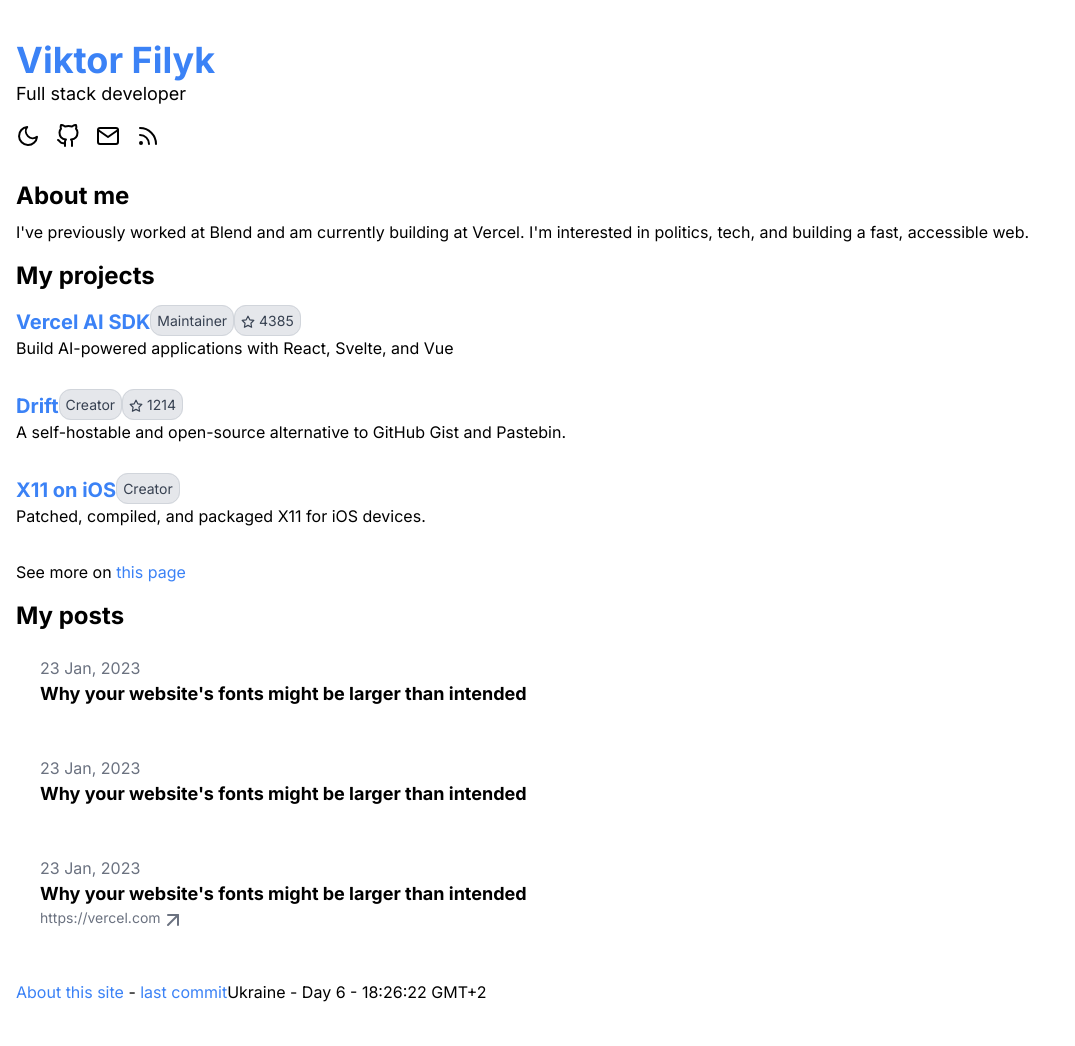
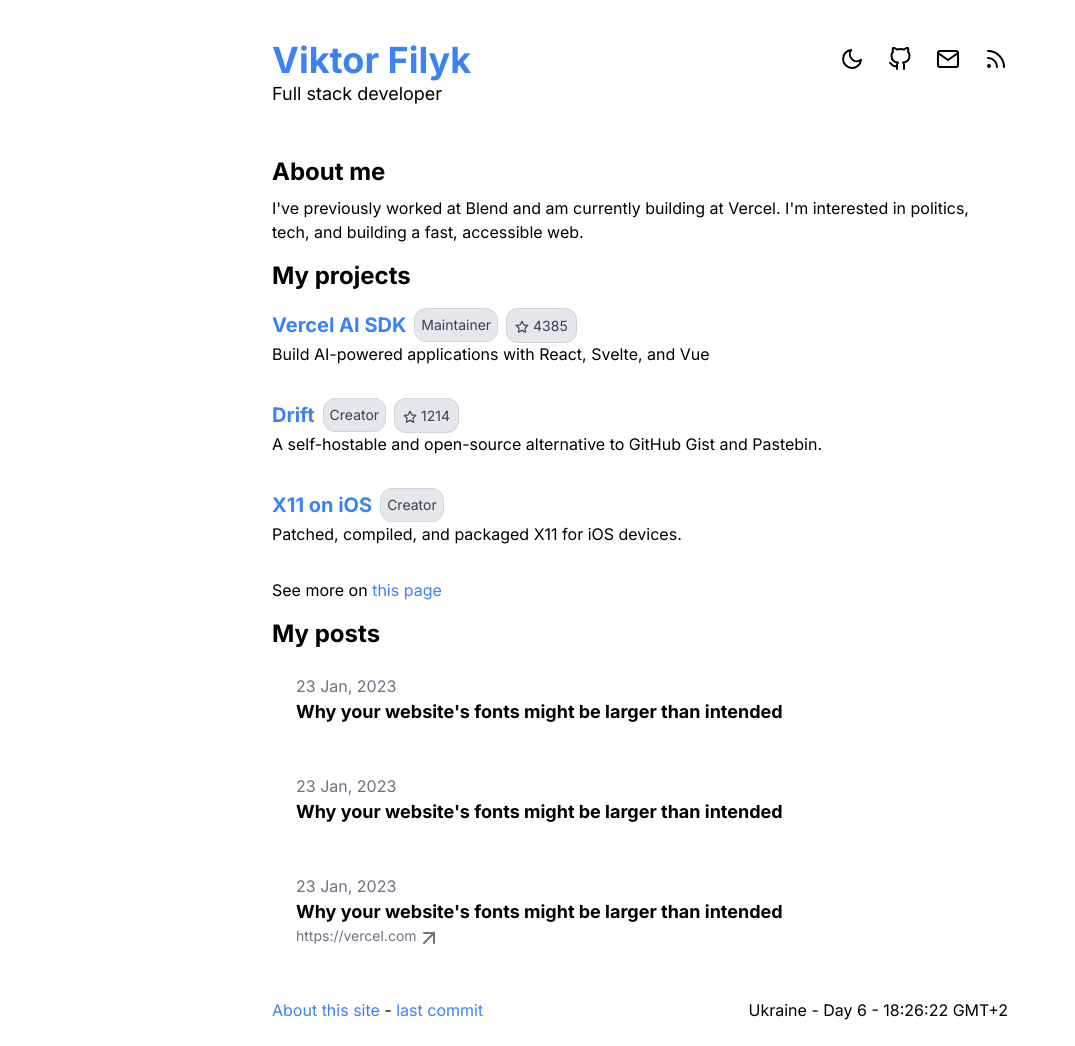
Before and after one commit to viktorfilyk4/blog-with-nextjs, a Next.js app: page / in a window 1280 px wide. Shown: the whole page, without its empty margins (0-1075 px from the left). Built offline with nearby package versions, Linux system fonts and the light colour scheme.

Commit message:
some style fixes on home page

```diff
--- a/src/app/_components/current-time.tsx
+++ b/src/app/_components/current-time.tsx
@@ -6,7 +6,7 @@
   const [currentTime] = useCurrentTime()
 
   return (
-    <div suppressHydrationWarning className='dark:text-white'>
+    <div suppressHydrationWarning className='dark:text-white text-right'>
       {currentTime}
     </div>
   )
--- a/src/app/_components/home-footer.tsx
+++ b/src/app/_components/home-footer.tsx
@@ -3,7 +3,7 @@
 
 export default function HomeFooter({}) {
   return (
-    <div className='flex py-6'>
+    <footer className='flex py-6 justify-between'>
       <div>
         <Link href='/about' className='text-blue-500 hover:underline flex-1'>
           About this site
@@ -14,6 +14,6 @@
         </Link>
       </div>
       <CurrentTime/>
-    </div>
+    </footer>
   )
 }
--- a/src/app/_components/project-badge.tsx
+++ b/src/app/_components/project-badge.tsx
@@ -17,7 +17,7 @@
           href={innerContent.url}
           target='_blank'
           className={
-            badgeCommonStyles + " hover:bg-gray-300 hover:cursor-pointer dark:hover:bg-gray-500"
+            badgeCommonStyles + " hover:bg-gray-300 hover:cursor-pointer dark:hover:bg-gray-500 p-2"
           }
         >
           <Star className='inline-block text-gray-700 w-3.5 h-3.5 dark:text-gray-400' />{" "}
--- a/src/app/_components/project.tsx
+++ b/src/app/_components/project.tsx
@@ -16,9 +16,9 @@
 }: ProjectProps) {
   return (
     <div className="py-4">
-      <div className='flex'>
+      <div className='flex items-center max-[350px]:flex-col'>
         <a href={url} className='text-blue-500 text-xl font-bold hover:underline'>{title}</a>
-        <div>
+        <div className="px-2 flex gap-x-2 items-center">
           {badges.map((badge, i) => (
             <ProjectBadge key={i} innerContent={badge.innerContent} />
           ))}
--- a/src/app/layout.tsx
+++ b/src/app/layout.tsx
@@ -17,7 +17,7 @@
 export default function RootLayout({ children }: RootLayoutProps) {
   return (
     <html lang='en' suppressHydrationWarning>
-      <body className={inter.className}>
+      <body className={inter.className + ' container mx-auto px-4 max-w-3xl'}>
         <NextThemesProvider>{children}</NextThemesProvider>
       </body>
     </html>
--- a/src/app/page.tsx
+++ b/src/app/page.tsx
@@ -9,35 +9,49 @@
 
 export default async function Page() {
   return (
-    <main className='container mx-auto px-4'>
-      <div className='pb-4'>
+    <>
+      {/* header */}
+      <header className='pb-4 md:flex md:justify-between'>
         <div className='pt-10 pb-4'>
           <h1 className='border-gray-900 text-4xl font-bold text-blue-500'>
             Viktor Filyk
           </h1>
           <h2 className='text-lg dark:text-white'>Full stack developer</h2>
         </div>
-        <div className='flex gap-x-4'>
+        <nav className="flex items-center">
+          <ul className="flex gap-x-6">
+            <li>
               <DarkModeToggle />
+            </li>
+            <li>
               <SocialIcon
                 IconComponent={GitHub}
                 url={`${process.env.GITHUB_LINK}`}
               />
+            </li>
+            <li>
               <SocialIcon
                 IconComponent={Mail}
                 url={`mailto:${process.env.MAILTO_EMAIL}`}
               />
+            </li>
+            <li>
               <SocialIcon
                 IconComponent={Rss}
                 url={`${process.env.DOMAIN}/feed.xml`}
               />
-        </div>
-      </div>
+            </li>
+          </ul>
+        </nav>
+      </header>
+      {/* main block */}
+      <main>
         <div className='py-4'>
           <h3 className='text-2xl font-bold pb-2 dark:text-white'>About me</h3>
           <p className='dark:text-white'>
             I've previously worked at Blend and am currently building at Vercel.
-          I'm interested in politics, tech, and building a fast, accessible web.
+            I'm interested in politics, tech, and building a fast, accessible
+            web.
           </p>
         </div>
         <div>
@@ -47,8 +61,11 @@
               return <Project {...pr} />
             })}
           </div>
-        <div className="py-4 dark:text-white">
-          See more on <Link href='/projects' className='text-blue-500'>this page</Link>
+          <div className='py-4 dark:text-white'>
+            See more on{" "}
+            <Link href='/projects' className='text-blue-500 hover:underline'>
+              this page
+            </Link>
           </div>
         </div>
         <div>
@@ -56,18 +73,26 @@
           <div>
             <ul>
               <li>
-              <Post date='23 Jan, 2023'>Why your website's fonts might be larger than intended</Post>
+                <Post date='23 Jan, 2023'>
+                  Why your website's fonts might be larger than intended
+                </Post>
               </li>
               <li>
-              <Post date='23 Jan, 2023'>Why your website's fonts might be larger than intended</Post>
+                <Post date='23 Jan, 2023'>
+                  Why your website's fonts might be larger than intended
+                </Post>
               </li>
               <li>
-              <Post date='23 Jan, 2023' externalRef="https://vercel.com">Why your website's fonts might be larger than intended</Post>
+                <Post date='23 Jan, 2023' externalRef='https://vercel.com'>
+                  Why your website's fonts might be larger than intended
+                </Post>
               </li>
             </ul>
           </div>
         </div>
+      </main>
+      {/* footer */}
       <HomeFooter />
-    </main>
+    </>
   )
 }
```
Lines whose indentation alone changed are shown as unchanged.
